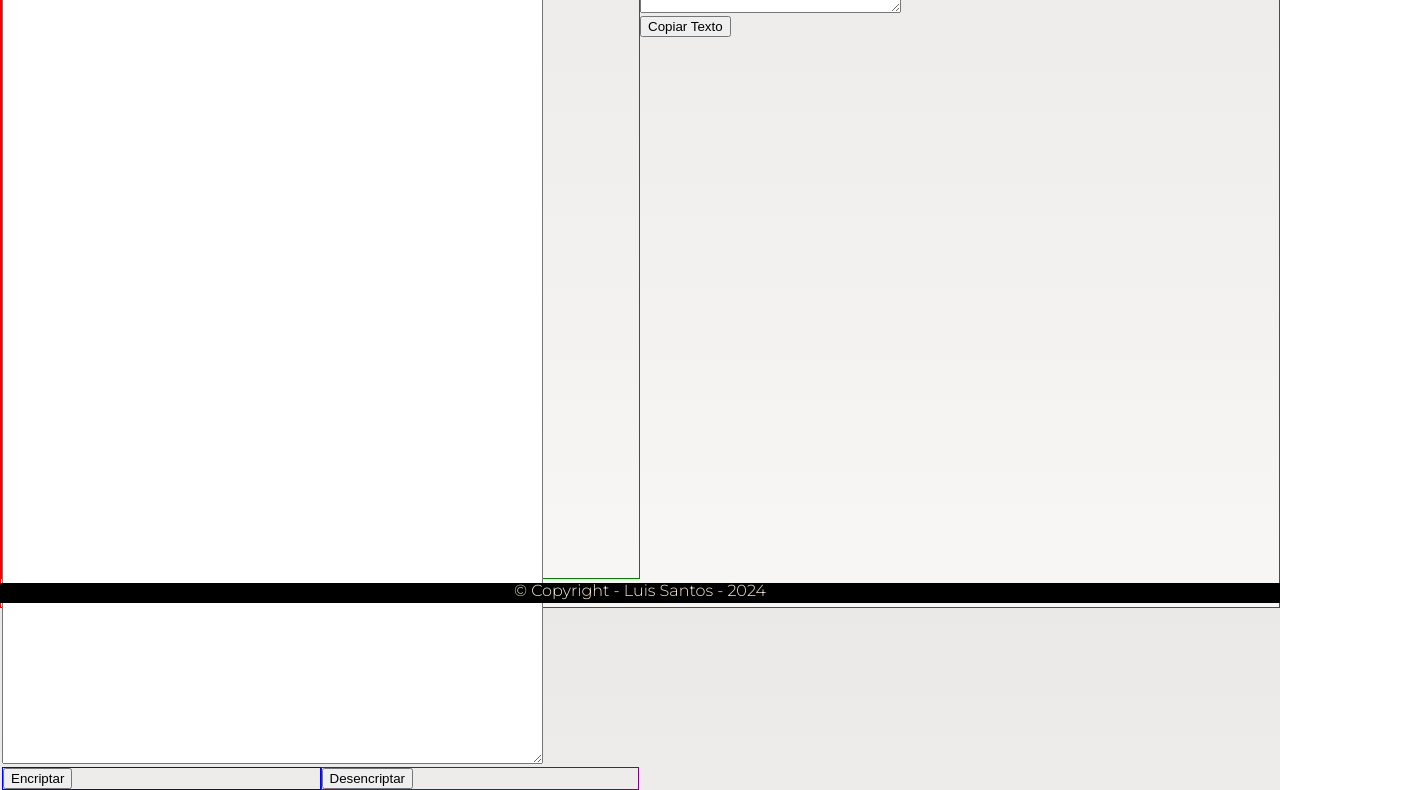
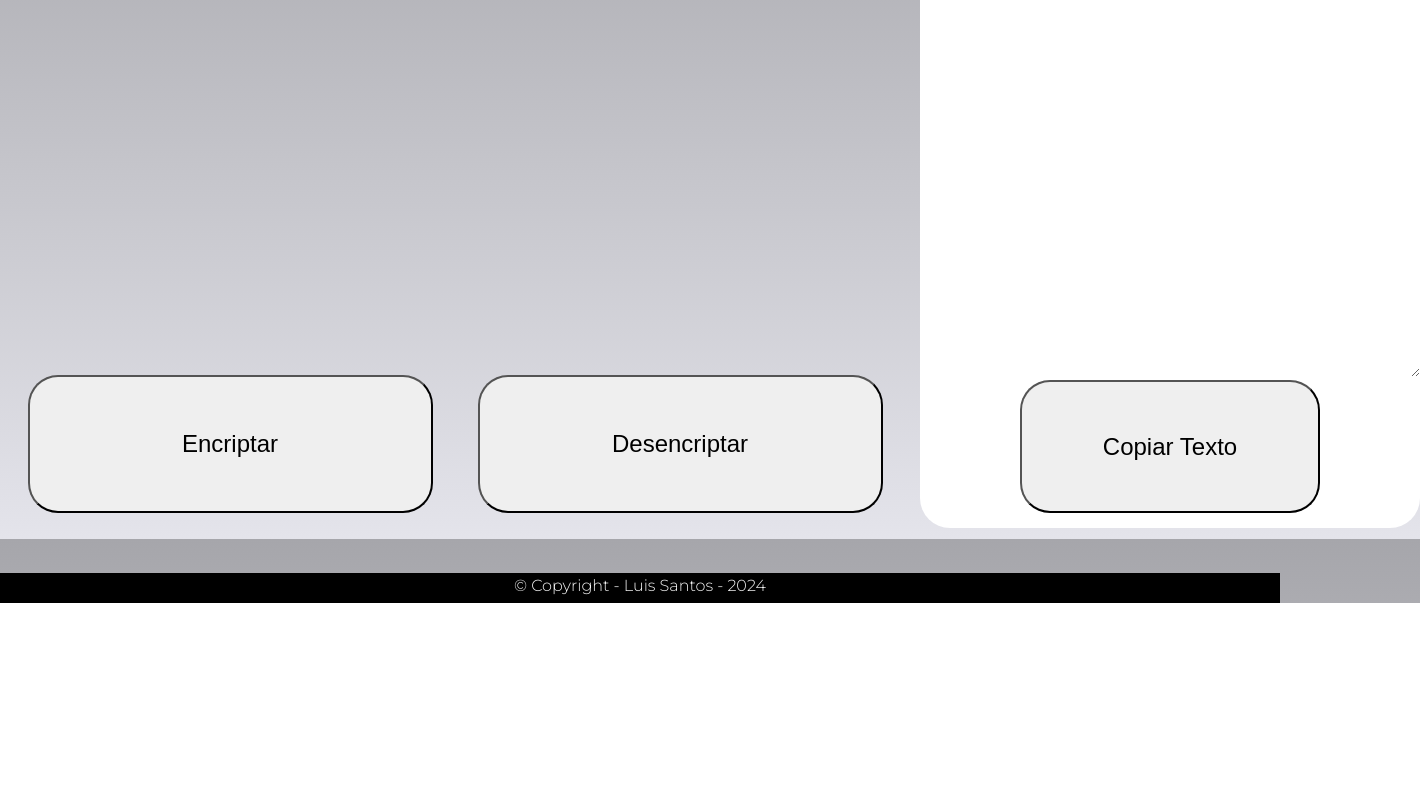
Before and after one commit to lasaro069/encriptador, a plain HTML site: page index.html in a window 1280 px wide. Shown: the part 197-987 px from the top of the page, 1420 px wide, since content can reach past the window. After the commit the page ends 800 px from the top, so only its background shows below. Drawn offline with Linux system fonts and the light colour scheme; a web font is replaced by a local one.

Commit message:
Se ajustan las cajas de entrada y salida de texto en el css y html

```diff
--- a/index.html
+++ b/index.html
@@ -62,34 +62,29 @@ EXTRAS:
     <main class="main">
 
 
-        <div class="contenedor-principal">
 
-            <form class="caja-ingreso" action="">
-<!--                <label for="">Ingrese el Mensaje</label> -->
-               <div class="textarea">
-                <textarea name="" id="ingreso" cols="65" rows="60" placeholder="Ingresa el texto aquí - solo letras minúsculas y sin acentos"></textarea>
-               </div>
+        <form class="caja-encriptador">
+            <div class="cajas entrada">
+                <div class="entrada-texto">
+                    <textarea name="entrada" id="" cols="120" rows="32" class="text-entrada">Ingrese el texto aquí</textarea>
+                </div>
+                <div class="caja-encriptar">
+                    <input type="submit" value="Encriptar" class="boton boton-encriptar">
+                </div>
+                <div class="caja-desencriptar">
+                    <input type="submit" value="Desencriptar" class="boton boton-desencriptar">
+                </div>
+            </div>
+            <div class="cajas salida">
+                <div class="salida-texto">
+                    <textarea name="" id="" cols="60" rows="32" class="text-salida"></textarea>
+                </div>
+                <div class="caja-copiar">
+                    <input type="submit" value="Copiar Texto" class=" boton copiar">
+                </div>
+            </div>
+        </form>
 
-                <div class="encriptar">
-                    <input type="submit" value="Encriptar" class="boton-encriptar">
-                </div>
-
-                <div class="desencriptar">
-                    <input type="submit" value="Desencriptar" class="boton-desencriptar">
-
-                </div>
-            </form>
-
-            <form class="caja-respuesta" action="">
-                <textarea name="" id="salida" cols="30" rows="10" placeholder="Texto de Salida"></textarea>
-
-                <div class="copiar">
-                    <input type="submit" value="Copiar Texto" class="boton-copiar">
-                </div>
-
-            </form>
-
-        </div>
 
 
     </main>
--- a/style.css
+++ b/style.css
@@ -1,70 +1,138 @@
 html{
-    background: linear-gradient(#EBE8E8, #F9F6F6);
+    background: linear-gradient(#A6A6AB, #E4E4EB );
     font-family: 'Montserrat', sans-serif;
 }
 
-body{
-    height: auto;
-    width: auto;
-}
-
 header{
-    margin-top: 5px;
+    width: 100%;
+    position: fixed;
+    margin-top: 0;
 
 }
 
 header img{
-    width: 180px;
+    width: 120px;
+    margin-top: 10px
+}
+
+main{
+    padding-top: 80px;
+}
+
+
+
+/*    ENCRIPTADOR     */
+
+.caja-encriptador{
+    height: 82vh;
+    display: grid;
+    grid-template: 1fr 1fr / 1fr 1fr;
+    grid-gap: 5px;
+    justify-items:end;
+}
+
+.cajas{
+    margin: 5px;
+    width: 30vw;
+}
+
+.entrada{
+    width: 900px;
+    height: 80vh;
+    display: grid;
+    grid-template: 1fr 1fr / 1fr 1fr;
+    justify-items: center;
 
 }
 
-.contenedor-principal{
-    border: 1px solid red;
-    display: grid;
-    grid-template: 1fr / 1fr 1fr;
-    height: 90vh;
-    padding-bottom: 30px;
+.entrada-texto{
+    grid-row: 1 / 2;
+    grid-column: 1 / 3;
 }
 
-.caja-ingreso{
-    display: grid;
-    height: 90vh;
-    grid-template: 1fr 1fr / 1fr 1fr;
-    border: 1px solid green;
-    grid-template-areas: "textarea textarea"
-                         "encriptar desencriptar"
+.text-entrada{
+    border: none;
+    background-color: transparent;
 }
 
-.textarea:nth-of-type(1){
-/*    grid-area: textarea;*/
-    grid-column: 1 / span 2;
+.caja-encriptar{
+    width: 90%;
+}
+
+.caja-desencriptar{
+    width: 90%;
+}
+
+.boton{
+    font-size: 24px;
+    width: 100%;
+    height: 90%;
+    border-radius: 30px;
+}
+
+.boton-encriptar{
+}
+
+.boton-desencriptar{
 
 }
 
-.encriptar:nth-of-type(2){
-    border: 1px solid blue;
-    grid-column: 1 / 2;
-/*    grid-area: encriptar;*/
+.salida{
+    background: white;
+    width: 500px;
+    height: 80vh;
+    margin-right: 30px;
+    display: grid;
+    justify-items: center;
+    grid-template: 1fr 1fr / 1fr;
+    border-radius: 30px;
+
 }
 
-.desencriptar:nth-of-type(3){
-    border: 1px solid purple;
-    grid-column: 2 / 3;
-/*    grid-area: desencriptar;*/
+.salida-texto{
+    grid-column: 1 / 1;
+    grid-row: 2 / 1;
+    border-radius: 30px;
+    margin-top: 5px;
+}
+
+.text-salida{
+    border: none;
+}
+
+.caja-copiar{
+    width: 60%;
+    height: 90%;
+}
+
+.copiar{
+    width: 100%;
+    height: 100%;
+
+}
+
+
+footer{
+    width: 100%;
+    height: 30px;
+    position:fixed;
+    bottom: 0;
+    text-align: center;
+    background: black;
+    color: whitesmoke;
 }
 
 .text-footer{
-    background: black;
-    color: antiquewhite;
-    position: fixed;
-    bottom: 0;
-    width: 100%;
-    height: 20px;
-    font-size: 1em;
-    text-align: center;
+    padding-top: 5px;
 }
 
+
+
+
+
+
 /*    MODO RESPONSIVE    */
+/*
 
 
 @media (min-width: 768px) {
@@ -78,3 +146,4 @@ header img{
         width: 60px;
     }
 }
+*/
```
